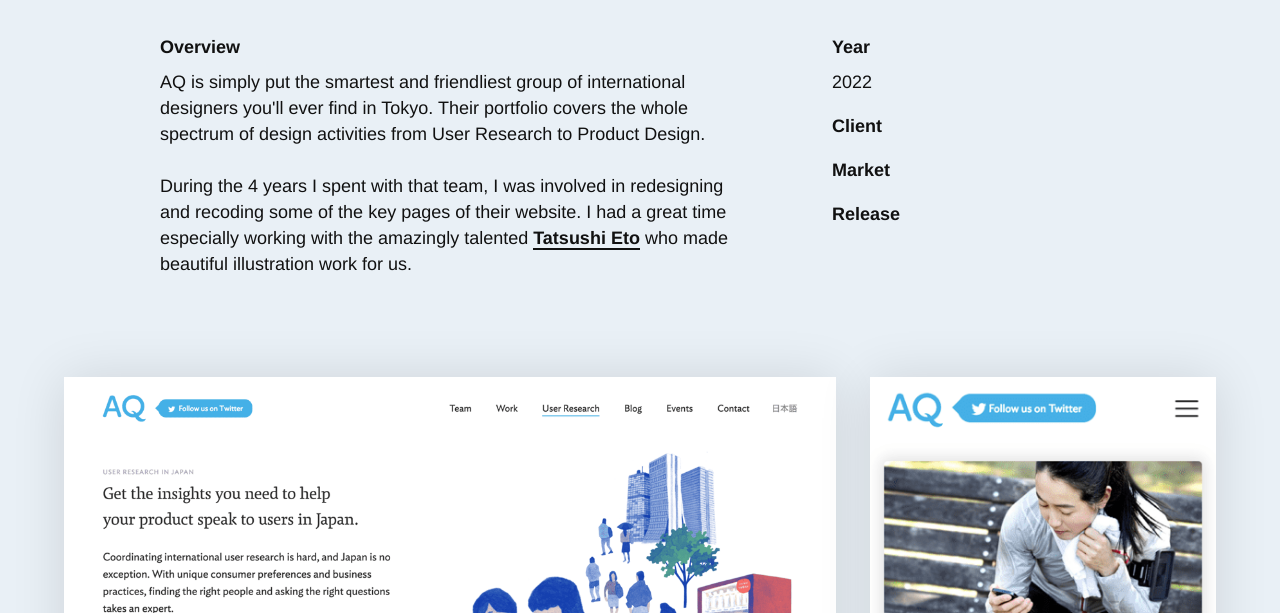
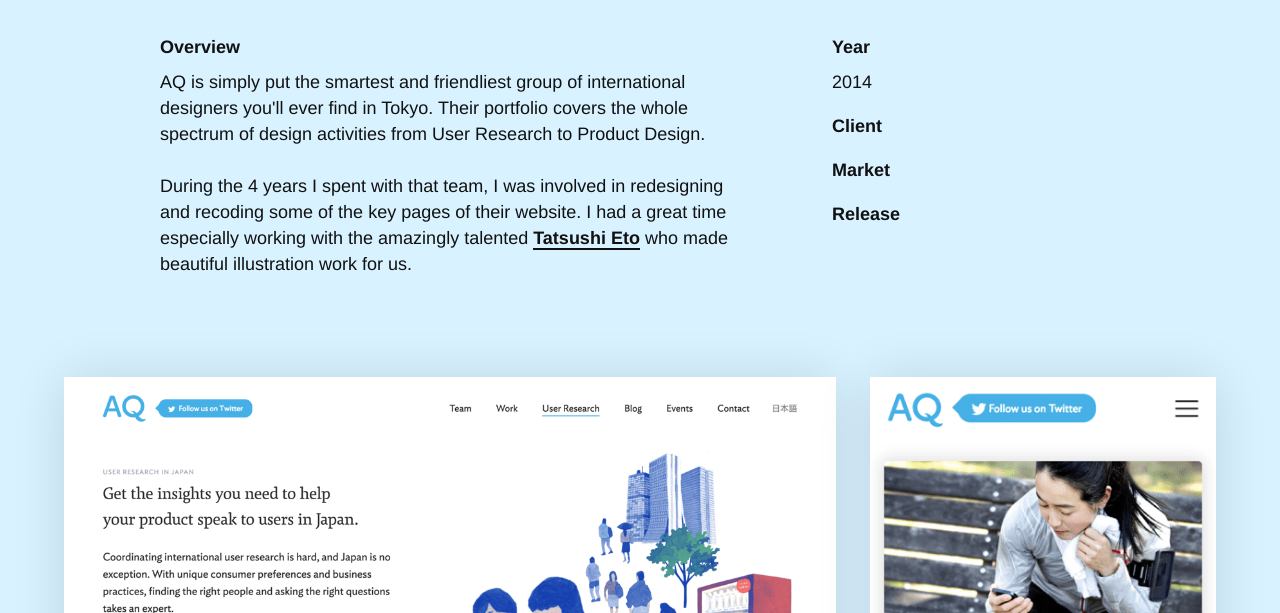
Before and after one commit to vaidesign/vaidesign.github.io, a Jekyll site: the page built from _work/byd.md, in a window 1280 px wide and 900 px high, cut to the strip 287-900 px from the top of the window. Built offline with Jekyll 4.4.1, drawn with Linux system fonts in a browser that asks for light colours.

Commit message:
Update byd.md

```diff
--- a/_work/byd.md
+++ b/_work/byd.md
@@ -1,8 +1,8 @@
 ---
 title:            "BYD"
-date:             2022-07-01 14:00:00
-year:             2022
-color:            "#E9F0F6"
+date:             2014-07-01 14:00:00
+year:             2014
+color:            "#D8F2FF"
 class:            byd
 cover:            "/img/work/byd/byd_cover.svg"
 gradient:         "/img/work/byd/byd_gradient.jpg"
```
